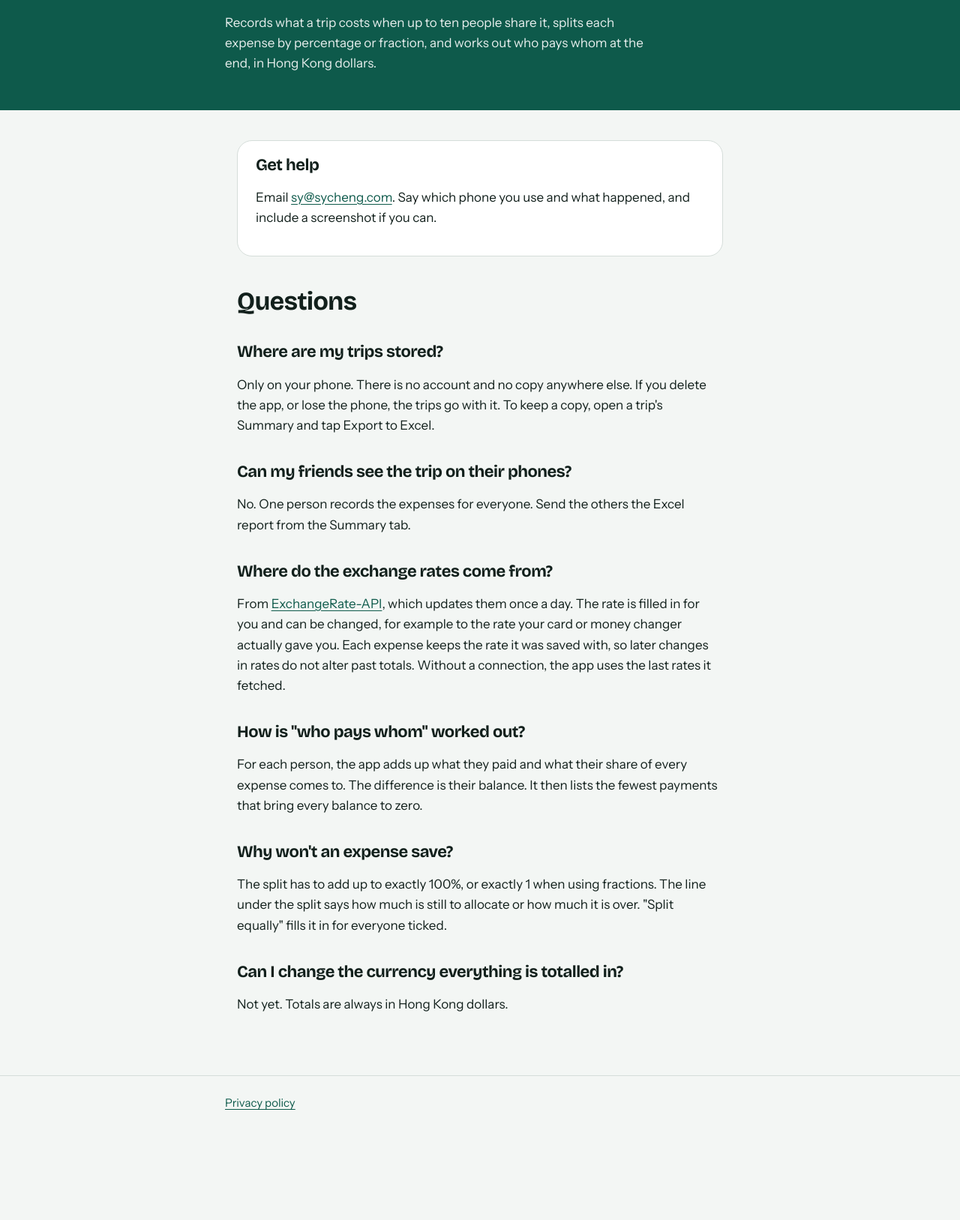
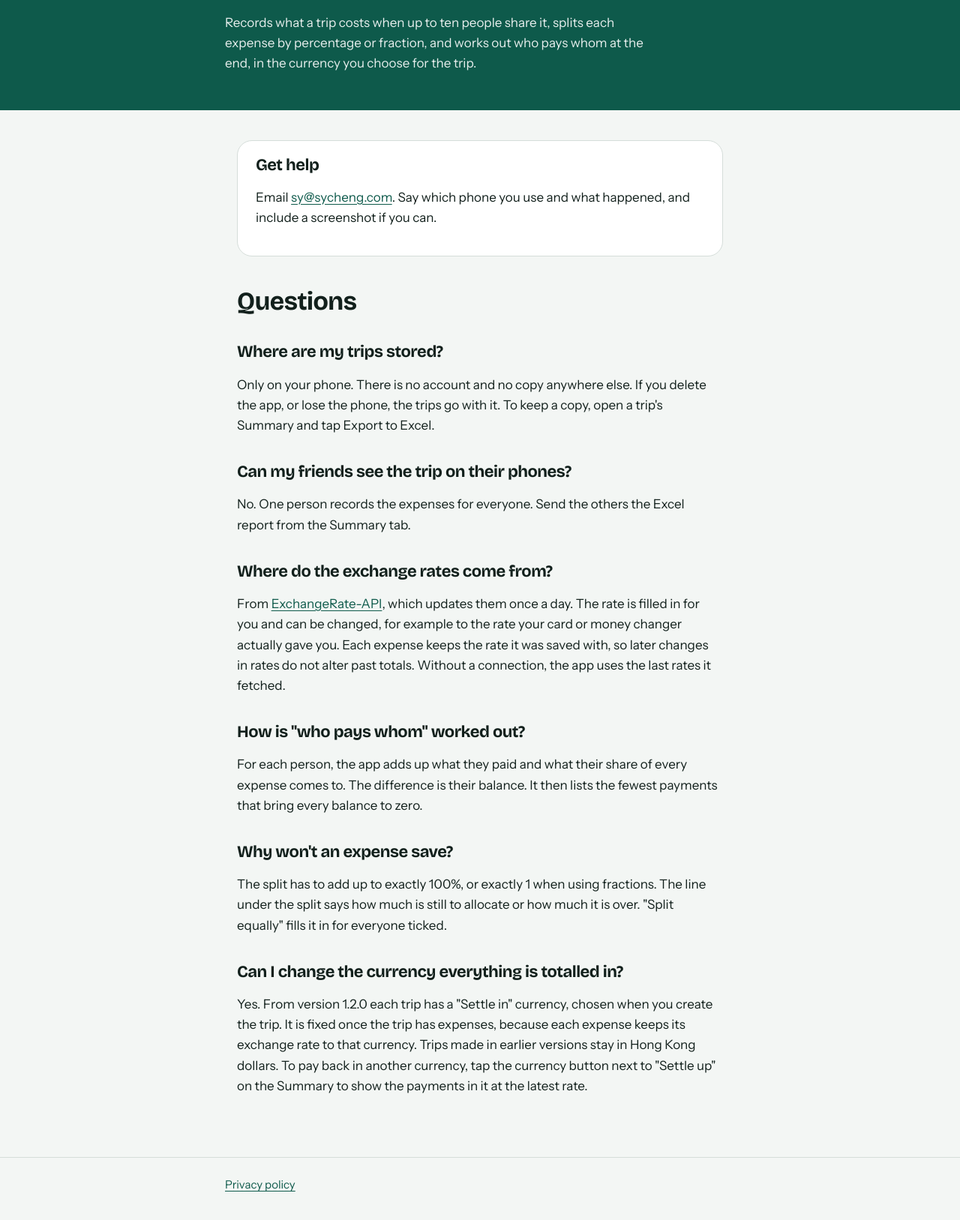
Before and after one commit to sycheng0924/trip-spending-app, a plain HTML site: page index.html in a window 1280 px wide. Shown: the part 107-1734 px from the top of the page at 75% size. Before the commit the page ends 1630 px from the top, so only its background shows below. Drawn offline with nearby package versions, Linux system fonts and the light colour scheme.

Commit message:
Settle in any currency, as in Trip Spending 1.2.0

```diff
--- a/index.html
+++ b/index.html
@@ -19,7 +19,7 @@
         <img src="icon-180.png" alt="">
         <span>Trip Spending</span>
       </a>
-      <p>Records what a trip costs when up to ten people share it, splits each expense by percentage or fraction, and works out who pays whom at the end, in Hong Kong dollars.</p>
+      <p>Records what a trip costs when up to ten people share it, splits each expense by percentage or fraction, and works out who pays whom at the end, in the currency you choose for the trip.</p>
     </div>
   </header>
 
@@ -47,7 +47,7 @@
     <p>The split has to add up to exactly 100%, or exactly 1 when using fractions. The line under the split says how much is still to allocate or how much it is over. "Split equally" fills it in for everyone ticked.</p>
 
     <h2>Can I change the currency everything is totalled in?</h2>
-    <p>Not yet. Totals are always in Hong Kong dollars.</p>
+    <p>Yes. From version 1.2.0 each trip has a "Settle in" currency, chosen when you create the trip. It is fixed once the trip has expenses, because each expense keeps its exchange rate to that currency. Trips made in earlier versions stay in Hong Kong dollars. To pay back in another currency, tap the currency button next to "Settle up" on the Summary to show the payments in it at the latest rate.</p>
   </main>
 
   <footer>
```
